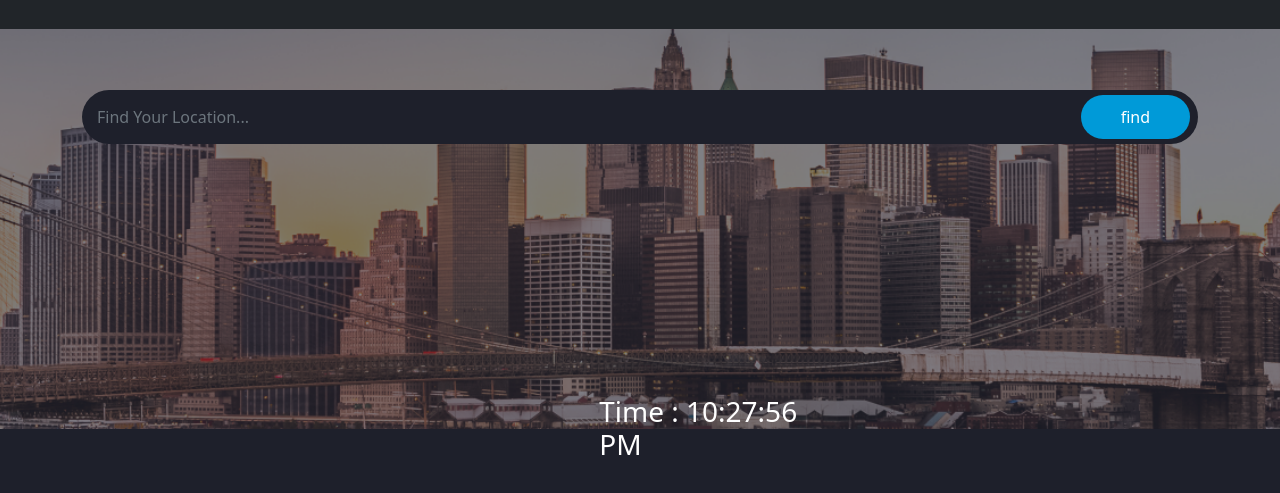
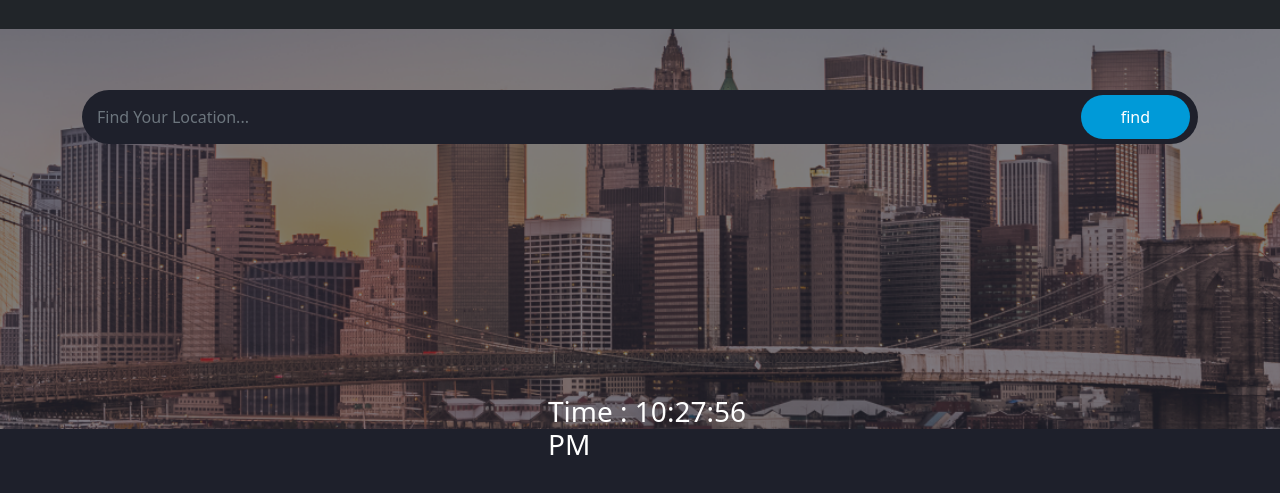
Before and after one commit to Eslam-Elwey/Weather-APP-, a plain HTML site: page index.html in a window 1280 px wide. Shown: the part 99-592 px from the top of the page. Drawn offline with Linux system fonts and the light colour scheme; no server answers.

Commit message:
change Position

```diff
--- a/css/main.css
+++ b/css/main.css
@@ -131,7 +131,7 @@
   -o-transform: translateY(-50%);
   top: 0%;
   z-index: 9999;
-  left: 11%;
+  left: 7%;
 }
 
 .data {
```
